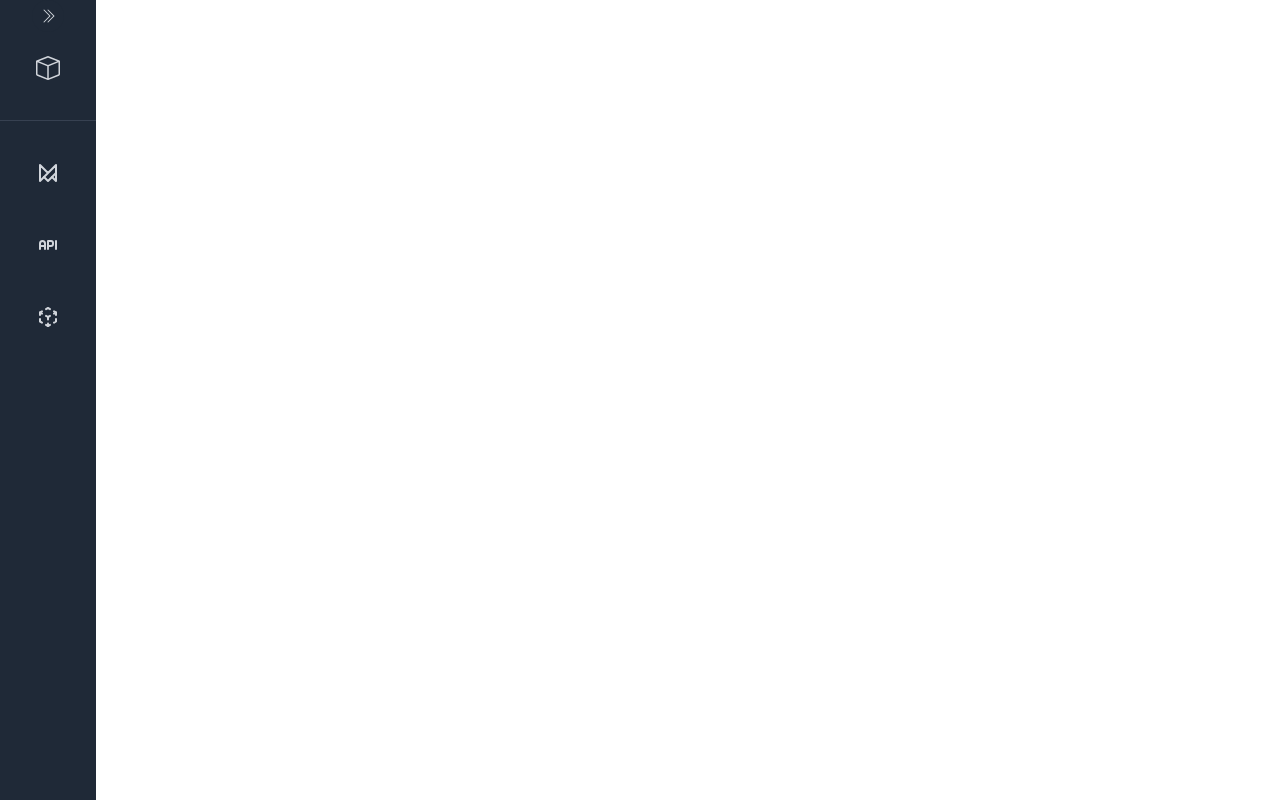
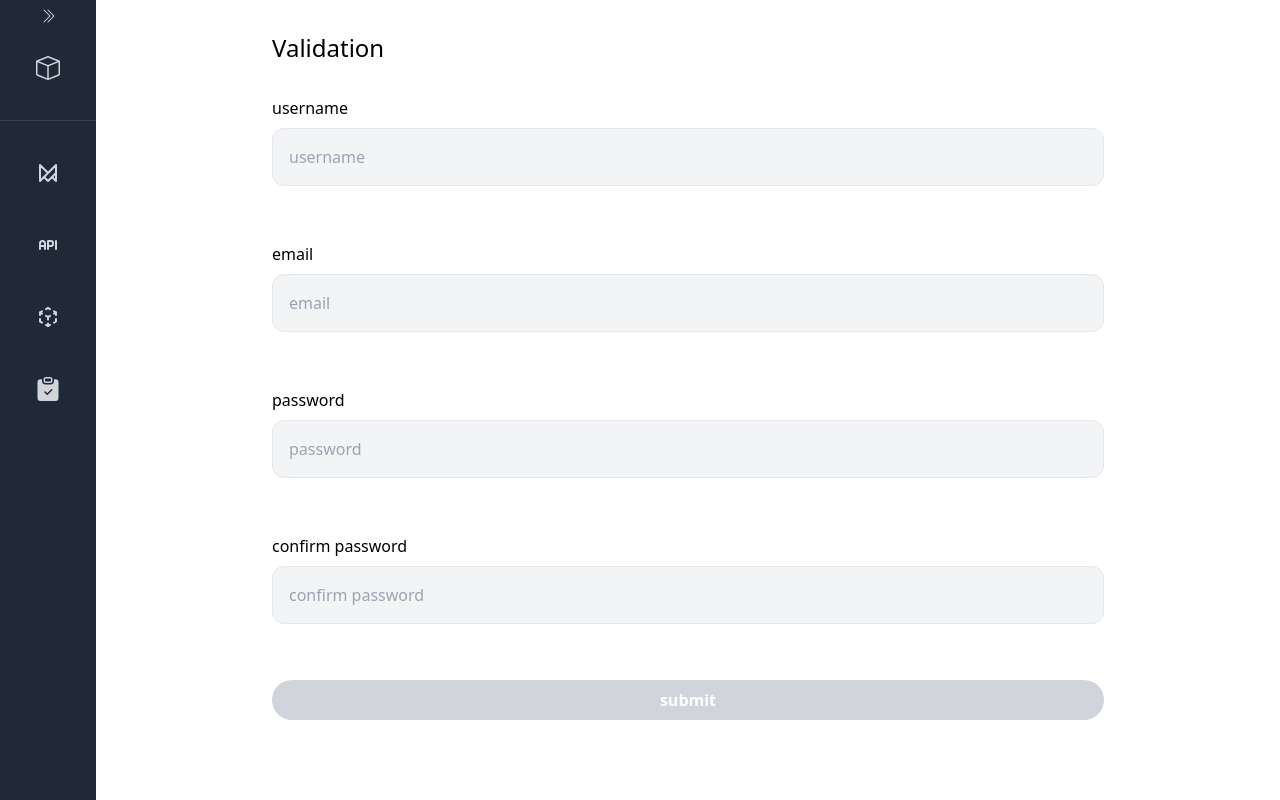
Before and after one commit to megatronhehe/my-sandbox, a React (Vite) app: page /validation in a window 1280 px wide. Before the commit this address had no page. Built offline with nearby package versions, Linux system fonts and the light colour scheme.

Commit message:
learn: manual form validation

```diff
--- a/src/App.jsx
+++ b/src/App.jsx
@@ -7,10 +7,11 @@ import Home from "./pages/Home/Home";
 import AnimationSB from "./pages/AnimationSB/AnimationSB";
 import ApiSB from "./pages/ApiSB/ApiSB";
 import Context from "./pages/Context/Context";
+import Validation from "./pages/Validation/Validation";
+
+import TestContextProvider from "./context/TestContextProvider";
 
 import { Route, Routes } from "react-router-dom";
-
-import TestContextProvider from "./context/TestContext";
 
 function App() {
 	return (
@@ -29,6 +30,7 @@ function App() {
 							</TestContextProvider>
 						}
 					/>
+					<Route path="/validation" element={<Validation />} />
 				</Routes>
 			</MainContainer>
 		</>
--- a/src/components/Navbar/Navbar.jsx
+++ b/src/components/Navbar/Navbar.jsx
@@ -10,6 +10,7 @@ import {
 	BsBox,
 	BsChevronDoubleRight,
 	BsChevronDoubleLeft,
+	BsFillClipboardCheckFill,
 } from "react-icons/bs";
 import { TbBrandFramerMotion, TbApi, Tb3DCubeSphere } from "react-icons/tb";
 
@@ -48,6 +49,13 @@ const Navbar = () => {
 					url="/context"
 					toggleFoldOut={toggleFoldOut}
 				/>
+
+				<NavbarButton
+					icon={<BsFillClipboardCheckFill />}
+					title="Validation"
+					url="/validation"
+					toggleFoldOut={toggleFoldOut}
+				/>
 			</div>
 
 			<AnimatePresence>
@@ -76,6 +84,10 @@ const Navbar = () => {
 						<NavLink to="/context" className="flex w-full py-2 text-base ">
 							Context
 						</NavLink>
+
+						<NavLink to="/validation" className="flex w-full py-2 text-base ">
+							Validation
+						</NavLink>
 					</motion.div>
 				)}
 			</AnimatePresence>
--- a/src/context/TestContext.jsx
+++ b/src/context/TestContext.jsx
@@ -1,13 +1,5 @@
-import React, { createContext } from "react";
+import { createContext } from "react";
 
 const TestContext = createContext();
 
-export default function TestContextProvider({ children }) {
-	return (
-		<TestContext.Provider value={{ test: "test" }}>
-			{children}
-		</TestContext.Provider>
-	);
-}
-
-export { TestContext };
+export default TestContext;
--- /dev/null
+++ b/src/context/TestContextProvider.jsx
@@ -0,0 +1,12 @@
+import React from "react";
+import TestContext from "./TestContext";
+
+const TestContextProvider = ({ children }) => {
+	const value = "lancunglintang";
+
+	return (
+		<TestContext.Provider value={{ value }}>{children}</TestContext.Provider>
+	);
+};
+
+export default TestContextProvider;
--- a/src/pages/Context/Context.jsx
+++ b/src/pages/Context/Context.jsx
@@ -1,14 +1,17 @@
 import React, { useContext } from "react";
 
-import { TestContext } from "../../context/TestContext";
+import TestContext from "../../context/TestContext";
 
 const Context = () => {
 	console.log(useContext(TestContext));
 
+	const { value } = useContext(TestContext);
+
 	return (
-		<div>
+		<main className="flex flex-col gap-8">
 			<h1 className="text-2xl">Context</h1>
-		</div>
+			<p>{value}</p>
+		</main>
 	);
 };
 
--- /dev/null
+++ b/src/pages/Validation/Validation.jsx
@@ -0,0 +1,153 @@
+import React, { useState } from "react";
+
+const Validation = () => {
+	const [form, setForm] = useState({
+		username: "",
+		email: "",
+		password: "",
+		confirmPassword: "",
+	});
+
+	const [errorMessage, setErrorMessage] = useState({
+		username: "",
+		email: "",
+		password: "",
+		confirmPassword: "",
+	});
+
+	const isFormValid =
+		form.username.length > 0 &&
+		form.email.length > 0 &&
+		form.password.length > 0 &&
+		form.confirmPassword.length > 0 &&
+		errorMessage.username.length === 0 &&
+		errorMessage.email.length === 0 &&
+		errorMessage.password.length === 0 &&
+		errorMessage.confirmPassword.length === 0;
+
+	console.log(isFormValid);
+
+	const validateUsername = (value) => {
+		if (/^[a-zA-Z0-9]{6,}$/.test(value)) {
+			return "";
+		}
+		return "Username should only contain letters and numbers and have a minimum length of 6 characters.";
+	};
+
+	const validateEmail = (value) => {
+		if (/^\S+@\S+\.\S+$/.test(value)) {
+			return "";
+		}
+		return "Please enter a valid email address.";
+	};
+
+	const validatePassword = (value) => {
+		if (/(?=.*[A-Z])(?=.*\d)(?=.*\W).{8,}/.test(value)) {
+			return "";
+		}
+		return "Password must be at least 8 characters long and contain at least one uppercase letter, one number, and one special character.";
+	};
+
+	const validateConfirmPassword = (value) => {
+		if (value === form.password) {
+			return "";
+		}
+		return "Password don't match.";
+	};
+
+	const handleForm = (e) => {
+		const { name, value } = e.target;
+		setForm((prev) => ({ ...prev, [name]: value }));
+		setErrorMessage((prev) => ({
+			...prev,
+			[name]:
+				name === "username"
+					? validateUsername(value)
+					: name === "email"
+					? validateEmail(value)
+					: name === "password"
+					? validatePassword(value)
+					: name === "confirmPassword"
+					? validateConfirmPassword(value)
+					: "",
+		}));
+	};
+
+	return (
+		<main className="flex flex-col gap-8">
+			<h1 className="text-2xl">Validation</h1>
+			<form className="flex flex-col gap-2">
+				<label htmlFor="username">username</label>
+				<input
+					id="username"
+					name="username"
+					type="text"
+					value={form.username}
+					onChange={handleForm}
+					placeholder="username"
+					className="p-4 bg-gray-100 border outline-none rounded-xl focus:bg-white focus:border-blue-300"
+					required
+				/>
+				<span className="h-10 text-sm text-red-500 ">
+					{form.username === "" ? "" : errorMessage.username}
+				</span>
+
+				<label htmlFor="email">email</label>
+				<input
+					id="email"
+					name="email"
+					type="text"
+					value={form.email}
+					onChange={handleForm}
+					placeholder="email"
+					className="p-4 bg-gray-100 border outline-none rounded-xl focus:bg-white focus:border-blue-300"
+					required
+				/>
+				<span className="h-10 text-sm text-red-500 ">
+					{form.email === "" ? "" : errorMessage.email}
+				</span>
+
+				<label htmlFor="password">password</label>
+				<input
+					id="password"
+					name="password"
+					type="text"
+					value={form.password}
+					onChange={handleForm}
+					placeholder="password"
+					className="p-4 bg-gray-100 border outline-none rounded-xl focus:bg-white focus:border-blue-300"
+					required
+				/>
+				<span className="h-10 text-sm text-red-500 ">
+					{form.password === "" ? "" : errorMessage.password}
+				</span>
+
+				<label htmlFor="confirmPassword">confirm password</label>
+				<input
+					id="confirmPassword"
+					name="confirmPassword"
+					type="text"
+					value={form.confirmPassword}
+					onChange={handleForm}
+					placeholder="confirm password"
+					className="p-4 bg-gray-100 border outline-none rounded-xl focus:bg-white focus:border-blue-300"
+					required
+				/>
+				<span className="h-10 text-sm text-red-500 ">
+					{form.confirmPassword === "" ? "" : errorMessage.confirmPassword}
+				</span>
+
+				<button
+					disabled={!isFormValid}
+					className={`px-4 py-2 font-semibold text-white  rounded-full ${
+						!isFormValid ? "bg-gray-300" : "bg-blue-300"
+					}`}
+				>
+					submit
+				</button>
+			</form>
+		</main>
+	);
+};
+
+export default Validation;
```
